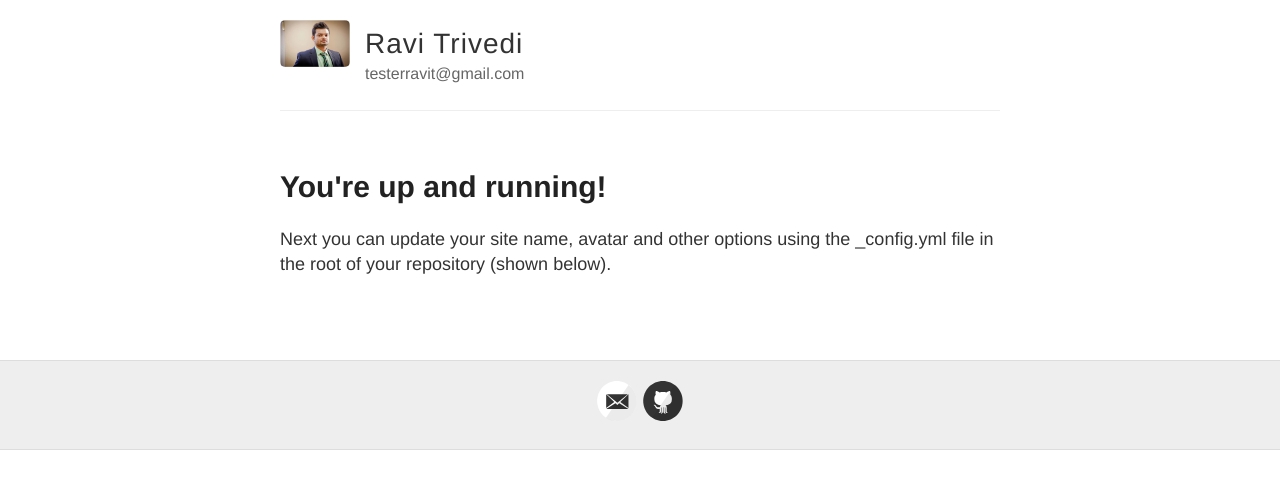
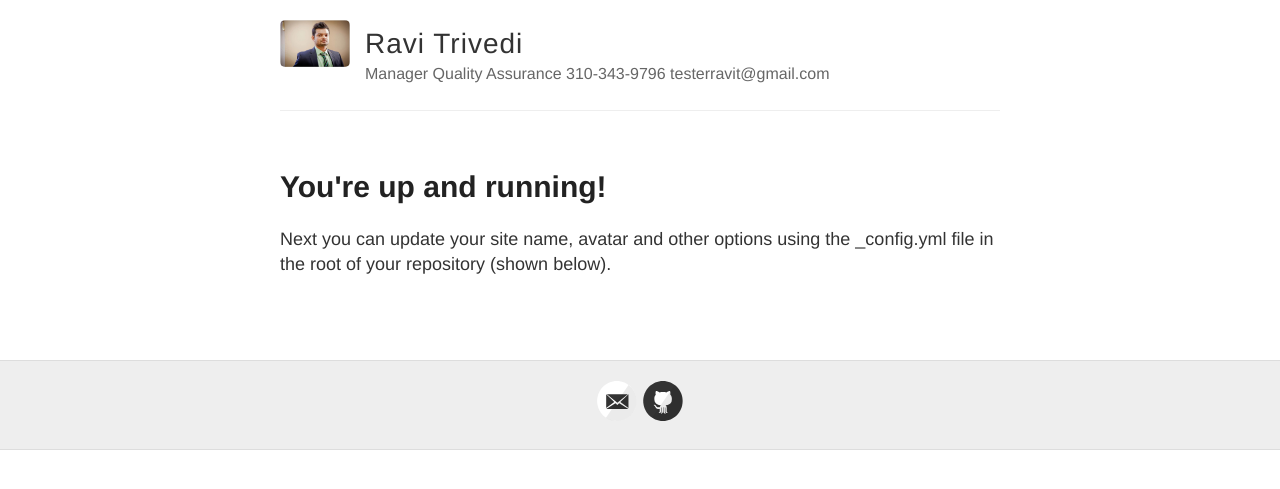
Before and after one commit to TesterRavi/TesterRavi.github.io, a Jekyll site: the page built from index.html, in a window 1280 px wide. Shown: the top 489 px of the page. Built offline with Jekyll 4.4.1, drawn with Linux system fonts in a browser that asks for light colours; Markdown is read by kramdown in place of the engine named in the settings; some of the changed lines change nothing that is shown.

Commit message:
updated _config

```diff
--- a/_config.yml
+++ b/_config.yml
@@ -6,9 +6,7 @@
 name: Ravi Trivedi
 
 # Short bio or description (displayed in the header)
-description: Manager Quality Assurance
-description: 310-343-9796
-description: testerravit@gmail.com
+description: Manager Quality Assurance 310-343-9796 testerravit@gmail.com
 
 # URL of your avatar or profile pic (you could use your GitHub profile pic)
 avatar: https://raw.githubusercontent.com/TesterRavi/TesterRavi.github.io/master/images/jekyll-logo.png
```
